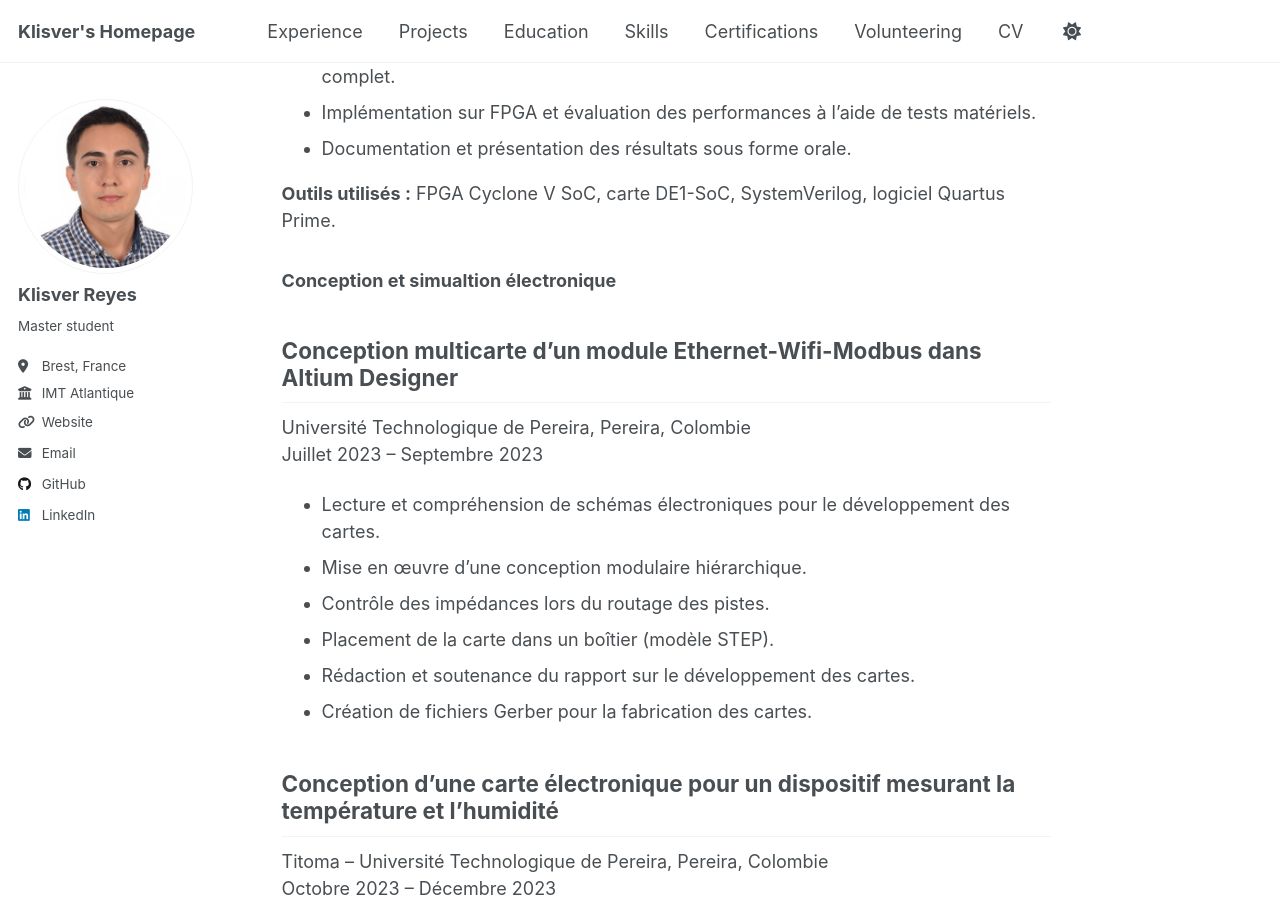
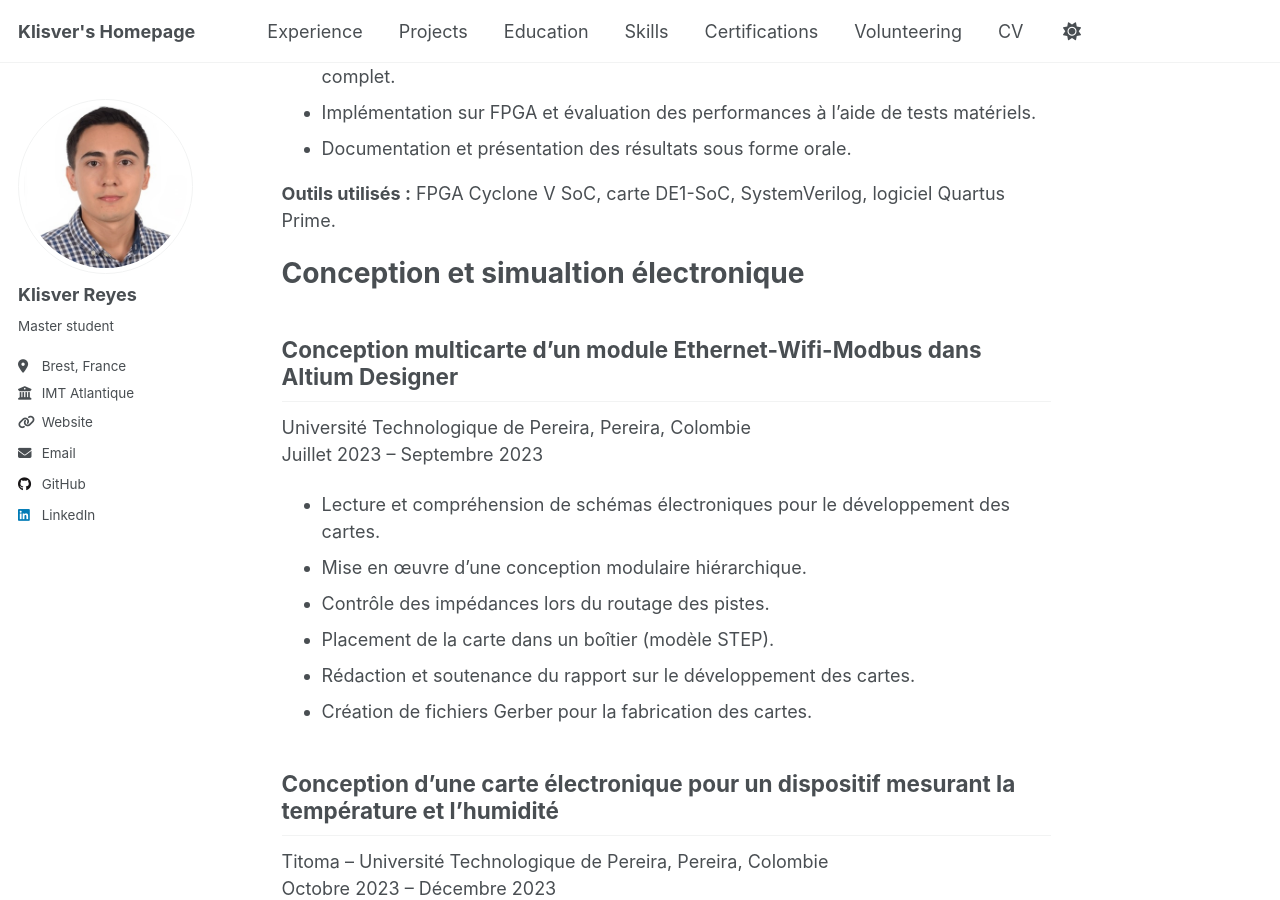
Before and after one commit to Klisver-Reyes/Klisver-Reyes.github.io, a Jekyll site: the page built from _projects/projects.md, in a window 1280 px wide and 900 px high, scrolled down 1351 px. Built offline with Jekyll 4.4.1, drawn with Linux system fonts in a browser that asks for light colours.

```diff
--- a/_projects/projects.md
+++ b/_projects/projects.md
@@ -42,7 +42,7 @@ Février 2023 – Juin 2023
 
 **Outils utilisés :** FPGA Cyclone V SoC, carte DE1-SoC, SystemVerilog, logiciel Quartus Prime.
 
-### Conception et simualtion électronique
+# Conception et simualtion électronique
 
 ## Conception multicarte d’un module Ethernet-Wifi-Modbus dans Altium Designer
 Université Technologique de Pereira, Pereira, Colombie
```
